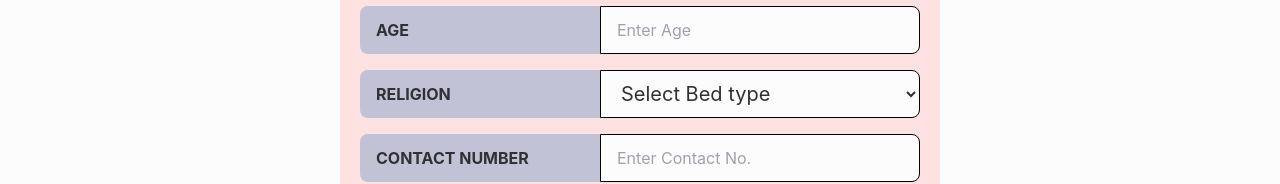
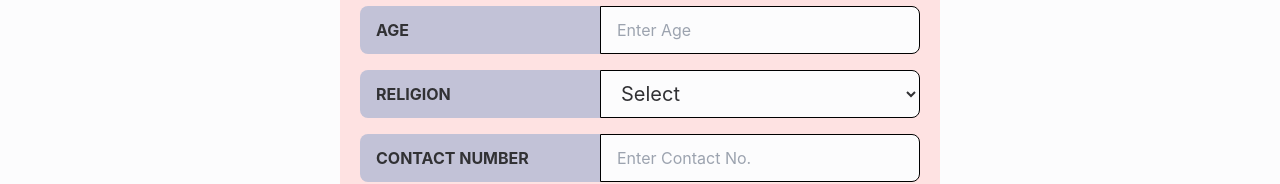
Before and after one commit to Bisu03/santi-nh, a Next.js app: page /admitpatient in a window 1280 px wide. Shown: the part 310-494 px from the top of the page. Built offline with nearby package versions, Linux system fonts and the light colour scheme; no server answers; sample sign-in values are in the browser's storage.

Commit message:
fix typo

```diff
--- a/pages/admitpatient.jsx
+++ b/pages/admitpatient.jsx
@@ -214,7 +214,7 @@ const admitpatient = () => {
                 value={formdata?.religion}
                 onChange={handleChange}
                 className="input input-bordered border-black  w-80 text-xl ">
-                <option>Select Bed type</option>
+                <option>Select</option>
                 <option value="Hindu">Hindu</option>
                 <option value="Islam">Islam</option>
                 <option value="Christian">Christian</option>
```
